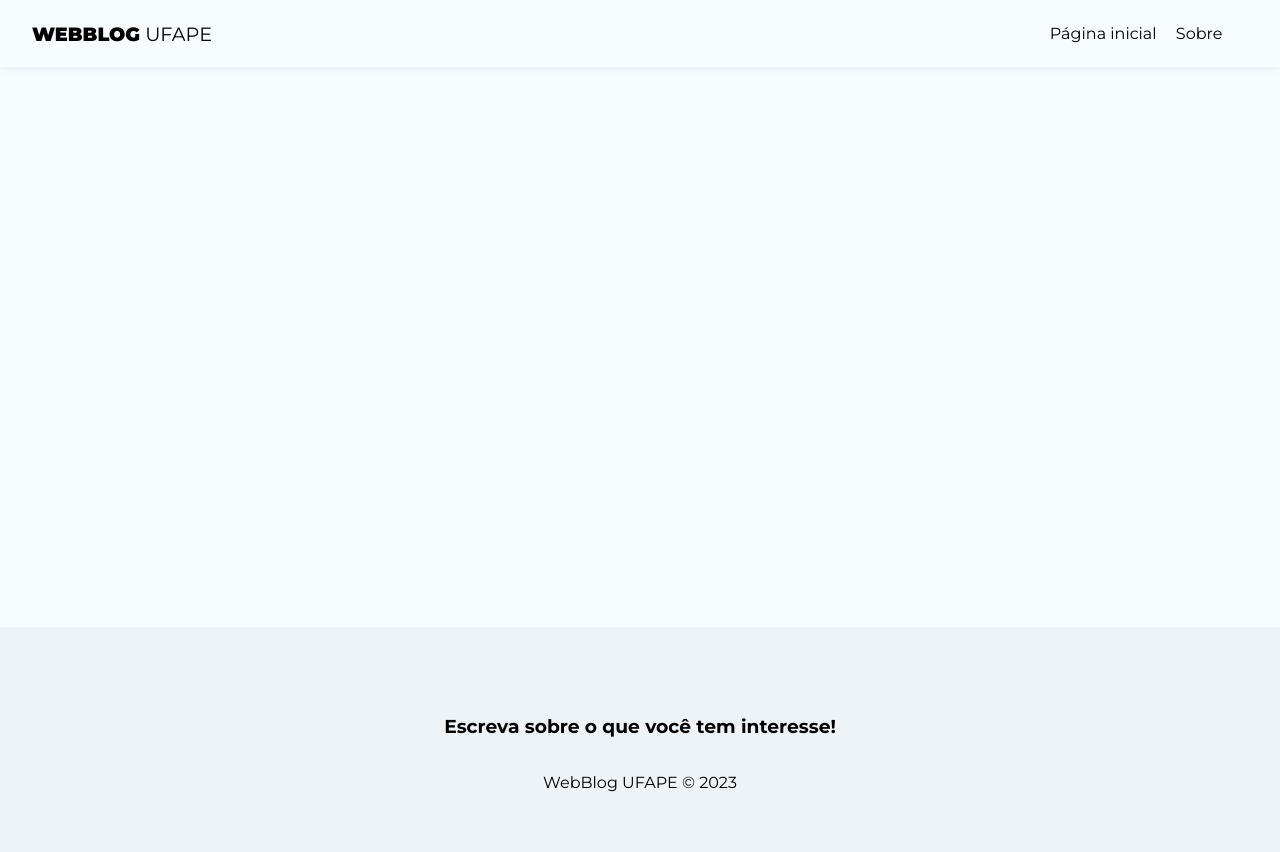
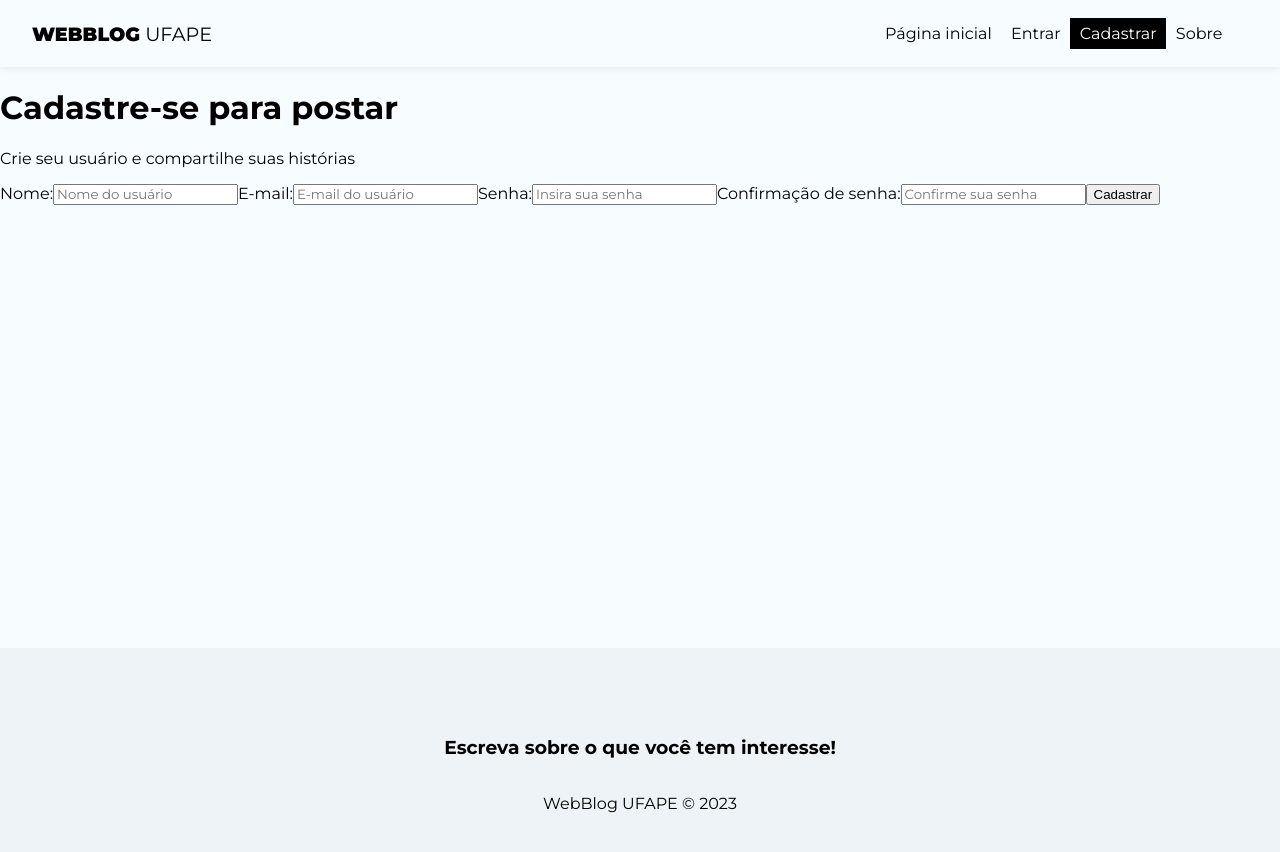
Before and after one commit to VictorW-dev/WebBlog_UFAPE, a React (Create React App) app: page /register in a window 1280 px wide. Shown: the top 852 px of the page. Built offline with nearby package versions, Linux system fonts and the light colour scheme.

Commit message:
Creating registration form

```diff
--- a/src/App.js
+++ b/src/App.js
@@ -3,6 +3,8 @@
 
 import { BrowserRouter, Routes, Route, Navigate } from 'react-router-dom';
 import Home from './pages/Home/Home';
+import Login from './pages/Login/Login';
+import Register from './pages/Register/Register';
 import About from './pages/About/About';
 import Navbar from './components/Navbar';
 import Footer from './components/Footer';
@@ -19,6 +21,8 @@
           <Routes>
             <Route path="/" element={<Home />} />
             <Route path='/about' element={<About />} />
+            <Route path="/login" element={<Login />} />
+            <Route path='/register' element={<Register />} />
           </Routes>
         </div>
         <Footer />
--- a/src/components/Navbar.js
+++ b/src/components/Navbar.js
@@ -15,6 +15,16 @@
                     </NavLink>
                 </li>
                 <li>
+                    <NavLink to="/login" className={({isActive}) => (isActive ? styles.active : "")}>
+                        Entrar
+                    </NavLink>
+                </li>
+                <li>
+                    <NavLink to="/register" className={({isActive}) => (isActive ? styles.active : "")}>
+                        Cadastrar
+                    </NavLink>
+                </li>
+                <li>
                     <NavLink to="/about" className={({isActive}) => (isActive ? styles.active : "")}>
                         Sobre
                     </NavLink>
--- /dev/null
+++ b/src/pages/Login/Login.js
@@ -0,0 +1,11 @@
+import styles from './Login.module.css';
+
+const Login = () => {
+    return (
+        <div>
+            <h2>Login</h2>
+        </div>
+    );
+}
+
+export default Login
--- /dev/null
+++ b/src/pages/Register/Register.js
@@ -0,0 +1,30 @@
+import styles from './Register.module.css';
+
+import { useState, useEffect } from 'react'
+
+const Register = () => {
+    return (
+        <div>
+            <h1>Cadastre-se para postar</h1>
+            <p>Crie seu usuário e compartilhe suas histórias</p>
+            <form>
+                <label>
+                    <span>Nome:</span>
+                    <input type="text" name="displayName" required placeholder="Nome do usuário" />
+
+                    <span>E-mail:</span>
+                    <input type="email" name="email" required placeholder="E-mail do usuário" />
+
+                    <span>Senha:</span>
+                    <input type="password" name="password" required placeholder="Insira sua senha" />
+
+                    <span>Confirmação de senha:</span>
+                    <input type="password" name="confirmPassword" required placeholder="Confirme sua senha" />
+                </label>
+                <button className="btn">Cadastrar</button>
+            </form>
+        </div>
+    );
+}
+
+export default Register
--- /dev/null
+++ b/src/pages/Register/Register.module.css
@@ -0,0 +1,7 @@
+.register {
+    text-align: center;
+}
+
+.register p {
+    color: #aaa;
+}
```
Also changed, not shown: src/pages/Login/Login.module.css (added).
